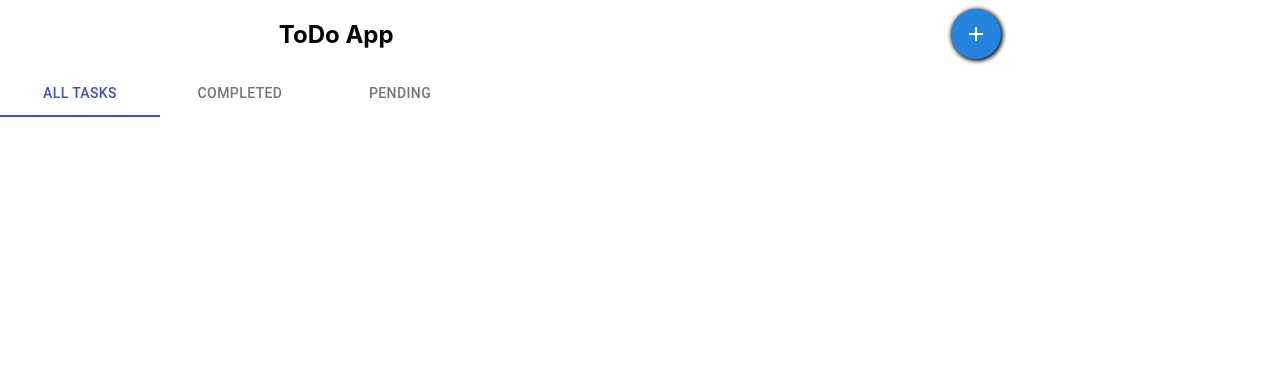
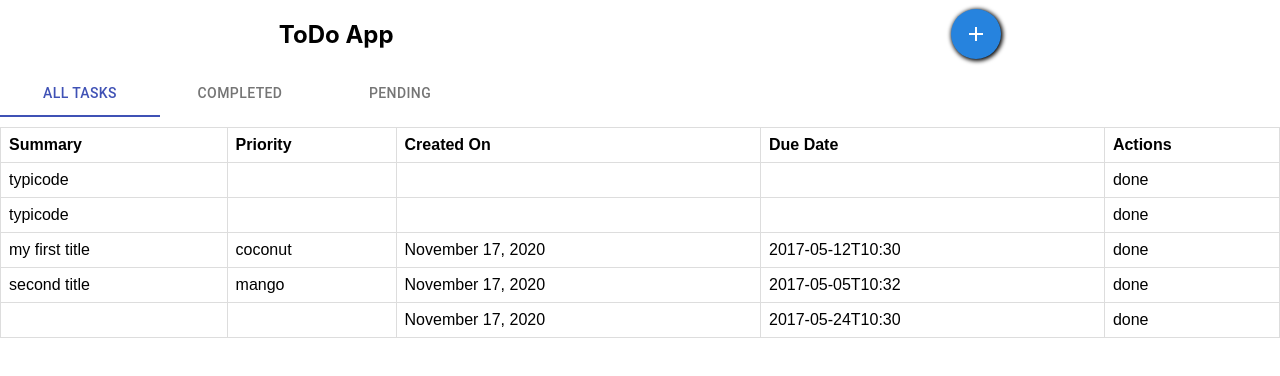
Before and after one commit to jyotsana-khaparde/maxxton-todo-frontend, a React (Create React App) app in the folder maxxton-todo-frontend/: page / in a window 1280 px wide. Shown: the top 376 px of the page. Built offline with nearby package versions, Linux system fonts and the light colour scheme.

Commit message:
added UI for ListPage

```diff
--- /dev/null
+++ b/maxxton-todo-frontend/src/components/list.js
@@ -0,0 +1,88 @@
+import React, {Component} from 'react';
+
+class ListPage extends Component {
+    constructor(props) {
+        super(props)
+        this.state = {
+        }
+    }
+
+    handleTrClick = (dataLists) => {
+        console.log('dataLists:-----', dataLists);
+    }
+
+    render() {
+        return (
+            <>
+                <table style={{fontFamily: 'arial, sans-serif', borderCollapse: 'collapse', width: '100%', marginTop: 10}}>
+                    <tr>
+                        <th style={{border: '1px solid #dddddd', textAlign: 'left', padding: 8}}>Summary</th>
+                        <th style={{border: '1px solid #dddddd', textAlign: 'left', padding: 8}}>Priority</th>
+                        <th style={{border: '1px solid #dddddd', textAlign: 'left', padding: 8}}>Created On</th>
+                        <th style={{border: '1px solid #dddddd', textAlign: 'left', padding: 8}}>Due Date</th>
+                        <th style={{border: '1px solid #dddddd', textAlign: 'left', padding: 8}}>Actions</th>
+                    </tr>
+                    {dataList.map(dataLists => (
+                        <tr onClick={() => this.handleTrClick(dataLists)}>
+                            <td style={{border: '1px solid #dddddd', textAlign: 'left', padding: 8}}>{dataLists.Title}</td>
+                            <td style={{border: '1px solid #dddddd', textAlign: 'left', padding: 8}}>{dataLists.Priority}</td>
+                            <td style={{border: '1px solid #dddddd', textAlign: 'left', padding: 8}}>{dataLists.CreatedAt}</td>
+                            <td style={{border: '1px solid #dddddd', textAlign: 'left', padding: 8}}>{dataLists.DueDate}</td>
+                            <td style={{border: '1px solid #dddddd', textAlign: 'left', padding: 8}}>{'done'}</td>
+                        </tr>
+                    ))}
+                </table>
+            </>
+        )
+    }
+}
+
+export default ListPage;
+
+let dataList = [
+    {
+      "id": 1,
+      "CurrentState": "json-server",
+      "Title": "typicode",
+      "Description": "",
+      "CreatedAt": "",
+      "DueDate": "",
+      "Priority": ""
+    },
+    {
+      "id": 2,
+      "CurrentState": "json-server",
+      "Title": "typicode",
+      "Description": "",
+      "CreatedAt": "",
+      "DueDate": "",
+      "Priority": ""
+    },
+    {
+      "id": 6,
+      "CurrentState": "Pending",
+      "Title": "my first title",
+      "Description": "my first Description",
+      "CreatedAt": "November 17, 2020",
+      "DueDate": "2017-05-12T10:30",
+      "Priority": "coconut"
+    },
+    {
+      "id": "aacfcfbe-30d0-4e97-99b1-0ea57ea24324",
+      "CurrentState": "Pending",
+      "Title": "second title",
+      "Description": "second Description",
+      "CreatedAt": "November 17, 2020",
+      "DueDate": "2017-05-05T10:32",
+      "Priority": "mango"
+    },
+    {
+      "id": "11b7825c-b787-4a67-b6b9-dff6c1945406",
+      "CurrentState": "Pending",
+      "Title": "",
+      "Description": "",
+      "CreatedAt": "November 17, 2020",
+      "DueDate": "2017-05-24T10:30",
+      "Priority": ""
+    }
+  ]
--- a/maxxton-todo-frontend/src/components/tabs.js
+++ b/maxxton-todo-frontend/src/components/tabs.js
@@ -1,6 +1,7 @@
 import React, {Component} from 'react';
 import Tabs from '@material-ui/core/Tabs';
 import Tab from '@material-ui/core/Tab';
+import ListPage from './list';
 
 class TabsList extends Component {
     constructor(props) {
@@ -28,6 +29,7 @@ class TabsList extends Component {
                     <Tab label="Completed" />
                     <Tab label="Pending" />
                 </Tabs>
+                <ListPage/>
             </>
         )
     }
```
